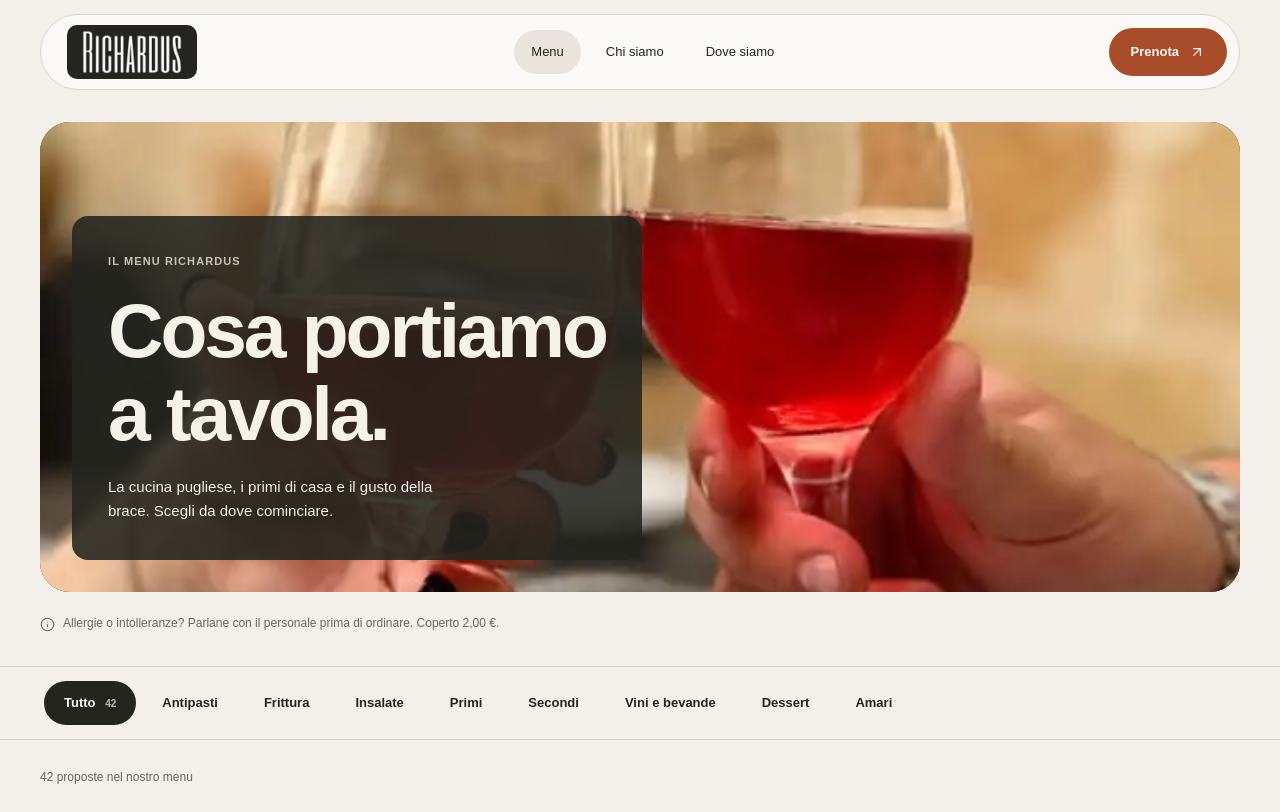
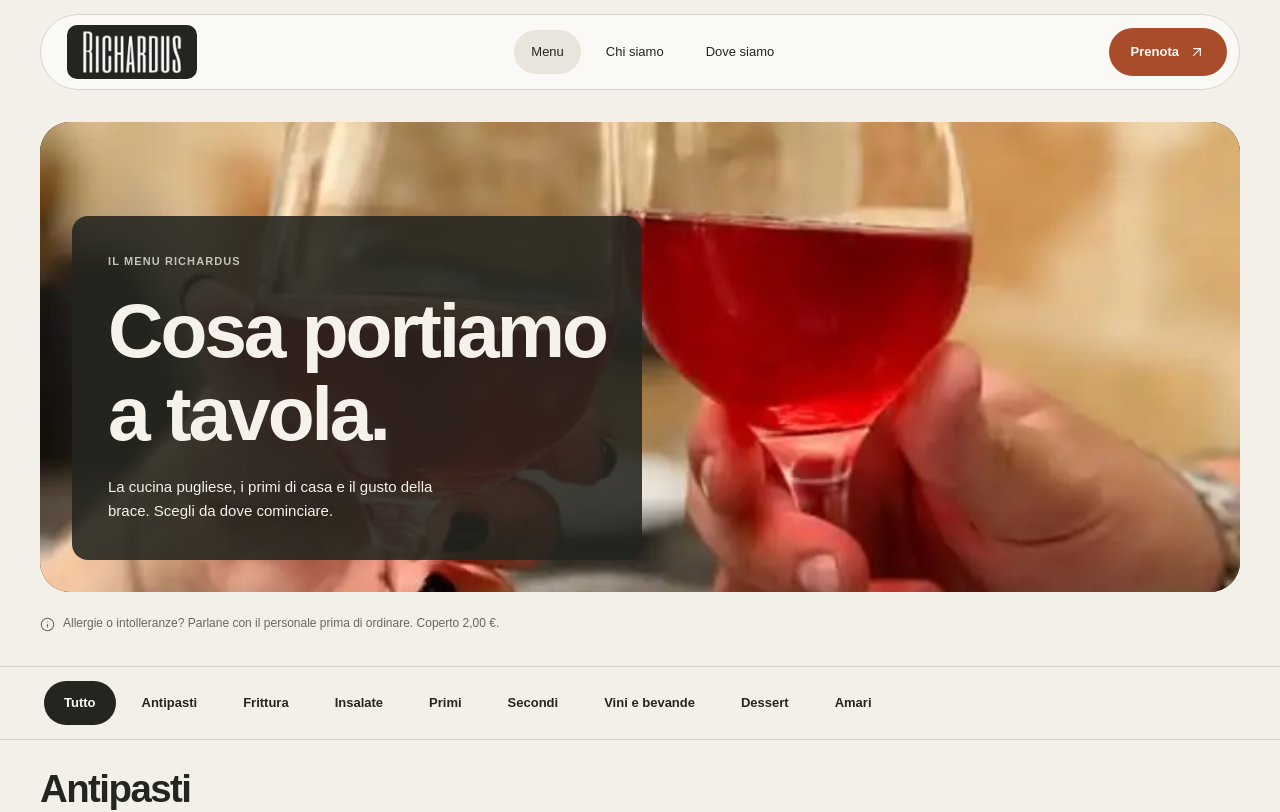
Before and after one commit to FrancescoPalasciano/richardus, a Next.js app: page /menu in a window 1280 px wide. Shown: the top 812 px of the page. Built offline with nearby package versions, Linux system fonts and the light colour scheme; a web font is replaced by a local one.

Commit message:
feat: clarify scrollable menu categories without item counts

```diff
--- a/src/app/menu/Menu.module.css
+++ b/src/app/menu/Menu.module.css
@@ -50,6 +50,32 @@
 }
 .categoryBar :global(.ui-tabs-list) {
   padding-inline: 4px;
+  min-width: 0;
+  flex: 1;
+}
+.categoryControls {
+  display: flex;
+  align-items: center;
+  gap: 8px;
+}
+.categoryNavigation {
+  display: flex;
+  flex-shrink: 0;
+  gap: 2px;
+  border-left: 1px solid var(--border);
+  padding-left: 6px;
+}
+.scrollHint {
+  display: flex;
+  align-items: center;
+  gap: 6px;
+  font-size: 11px;
+  color: var(--muted-foreground);
+  padding-top: 4px;
+}
+.categoryNavigation[hidden],
+.scrollHint[hidden] {
+  display: none;
 }
 .menuContent {
   padding-block: 24px 0;
@@ -61,7 +87,7 @@
   font-variant-numeric: tabular-nums;
 }
 .menuCategory {
-  scroll-margin-top: 170px;
+  scroll-margin-top: 200px;
   padding-bottom: 48px;
 }
 .categoryHeading {
--- a/src/app/menu/page.tsx
+++ b/src/app/menu/page.tsx
@@ -53,7 +53,6 @@ export default function MenuPage() {
     return {
       id,
       label: categoryLabel(id, category.nome),
-      count: products.length,
       content: (
         <section
           id={id}
--- a/src/components/MenuBrowser.tsx
+++ b/src/components/MenuBrowser.tsx
@@ -1,7 +1,15 @@
 "use client";
 
-import { useEffect, useRef, useSyncExternalStore, type ReactNode } from "react";
+import {
+  useCallback,
+  useEffect,
+  useRef,
+  useSyncExternalStore,
+  type ReactNode,
+} from "react";
 import { animate, useReducedMotion } from "motion/react";
+import { ChevronLeft, ChevronRight } from "lucide-react";
+import { Button } from "@/components/ui/button";
 import {
   Tabs,
   TabsContent,
@@ -29,7 +37,7 @@ const readHash = () => {
 export default function MenuBrowser({
   sections,
 }: {
-  sections: { id: string; label: string; count: number; content: ReactNode }[];
+  sections: { id: string; label: string; content: ReactNode }[];
 }) {
   const hash = useSyncExternalStore(subscribe, readHash, () => "");
   const selected = sections.some((section) => section.id === hash)
@@ -37,6 +45,33 @@ export default function MenuBrowser({
     : "tutto";
   const reduce = useReducedMotion();
   const panel = useRef<HTMLDivElement>(null);
+  const tabs = useRef<HTMLDivElement>(null);
+  const subscribeCategories = useCallback((update: () => void) => {
+    const list = tabs.current;
+    if (!list) return () => {};
+    list.addEventListener("scroll", update, { passive: true });
+    const observer = new ResizeObserver(update);
+    observer.observe(list);
+    return () => {
+      list.removeEventListener("scroll", update);
+      observer.disconnect();
+    };
+  }, []);
+  const edges = useSyncExternalStore(
+    subscribeCategories,
+    () => {
+      const list = tabs.current;
+      return list
+        ? `${list.scrollLeft > 2 ? 1 : 0}${list.scrollLeft + list.clientWidth < list.scrollWidth - 2 ? 1 : 0}`
+        : "00";
+    },
+    () => "00",
+  );
+  const scrollCategories = (direction: number) =>
+    tabs.current?.scrollBy({
+      left: direction * tabs.current.clientWidth * 0.7,
+      behavior: reduce ? "instant" : "smooth",
+    });
   useEffect(() => {
     if (!panel.current || selected === "tutto") return;
     const frame = requestAnimationFrame(() =>
@@ -57,10 +92,6 @@ export default function MenuBrowser({
     }
     return () => cancelAnimationFrame(frame);
   }, [selected, reduce]);
-  const count =
-    selected === "tutto"
-      ? sections.reduce((sum, section) => sum + section.count, 0)
-      : sections.find((section) => section.id === selected)?.count;
   return (
     <Tabs
       value={selected}
@@ -76,28 +107,46 @@ export default function MenuBrowser({
       id="menu"
     >
       <div className={styles.categoryBar}>
-        <div className="container">
-          <TabsList aria-label="Categorie del menu" loop>
-            <TabsTrigger value="tutto">
-              Tutto{" "}
-              <span>
-                {sections.reduce((sum, section) => sum + section.count, 0)}
-              </span>
-            </TabsTrigger>
+        <div className={`container ${styles.categoryControls}`}>
+          <TabsList ref={tabs} aria-label="Categorie del menu" loop>
+            <TabsTrigger value="tutto">Tutto</TabsTrigger>
             {sections.map((section) => (
               <TabsTrigger key={section.id} value={section.id}>
                 {section.label}
               </TabsTrigger>
             ))}
           </TabsList>
+          <div className={styles.categoryNavigation} hidden={edges === "00"}>
+            <Button
+              size="icon"
+              variant="ghost"
+              aria-label="Categorie precedenti"
+              disabled={edges[0] === "0"}
+              onClick={() => scrollCategories(-1)}
+            >
+              <ChevronLeft size={18} aria-hidden="true" />
+            </Button>
+            <Button
+              size="icon"
+              variant="secondary"
+              aria-label="Altre categorie, scorri a destra"
+              disabled={edges[1] === "0"}
+              onClick={() => scrollCategories(1)}
+            >
+              <ChevronRight size={18} aria-hidden="true" />
+            </Button>
+          </div>
         </div>
+        <p className={`container ${styles.scrollHint}`} hidden={edges === "00"}>
+          Scorri per esplorare le categorie{" "}
+          <ChevronRight size={14} aria-hidden="true" />
+        </p>
       </div>
       <div className={`container ${styles.menuContent}`}>
-        <p role="status" className={styles.resultCount}>
-          {count} proposte{" "}
+        <p role="status" className="sr-only">
           {selected === "tutto"
-            ? "nel nostro menu"
-            : `· ${sections.find((section) => section.id === selected)?.label}`}
+            ? "Tutte le categorie"
+            : sections.find((section) => section.id === selected)?.label}
         </p>
         <TabsContent value={selected} ref={panel} className={styles.panel}>
           {sections.map((section) => (
```
